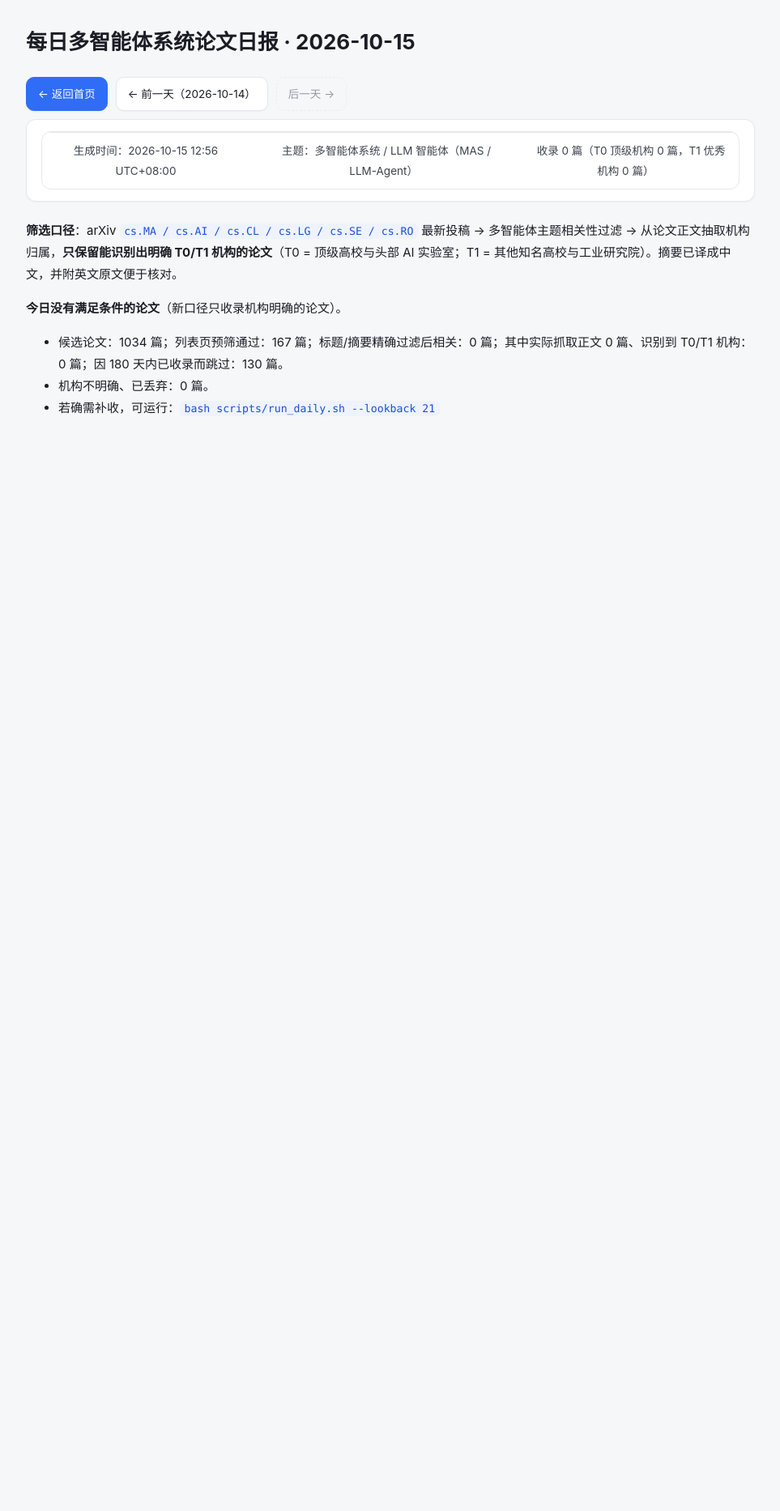
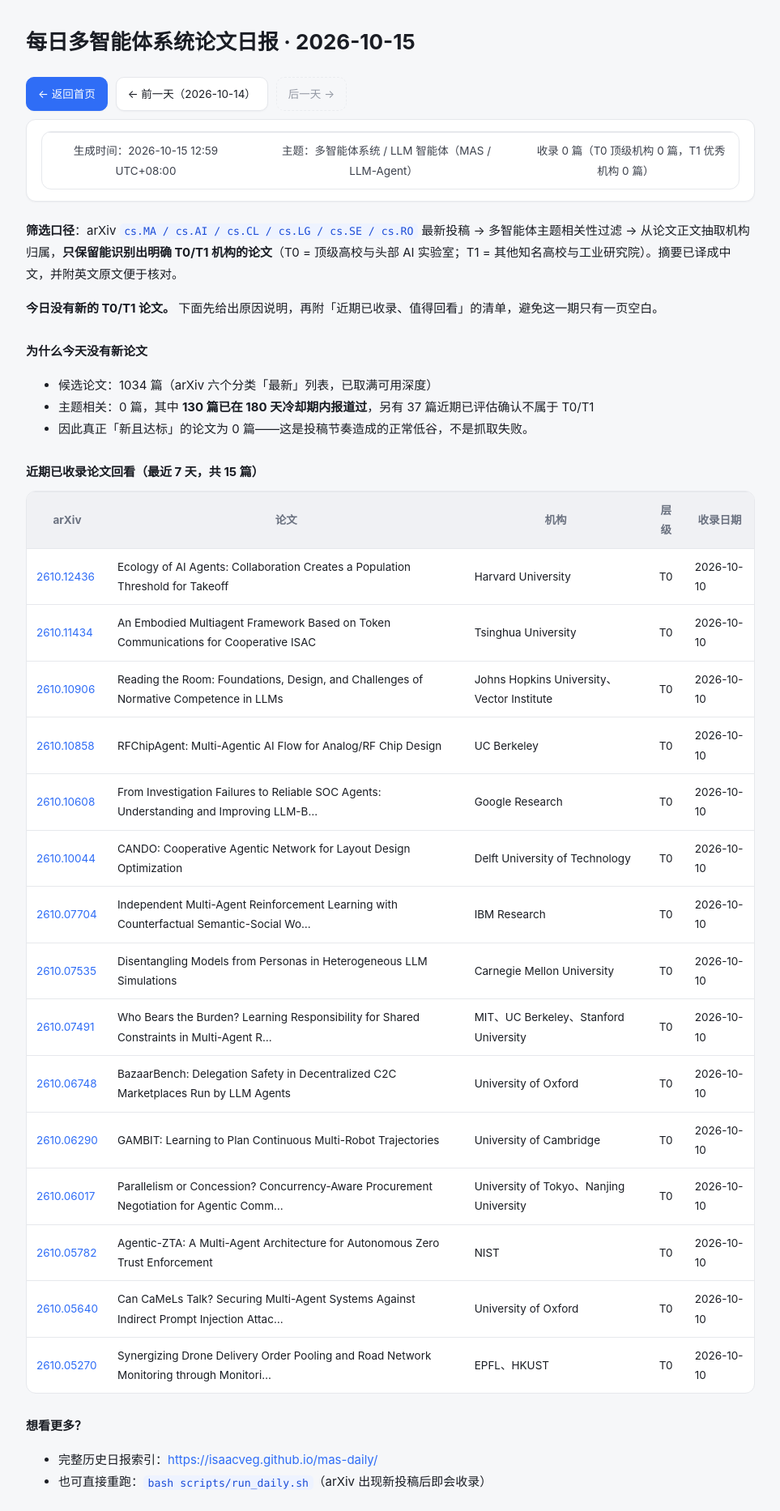
Before and after one commit to isaacveg/mas-daily, a Jekyll site: the page built from daily/2026-10-15.md, in a window 1280 px wide. Shown: the whole page at 81% size, without its empty margins (158-1121 px from the left). Built offline with Jekyll 4.4.1, drawn with Linux system fonts in a browser that asks for light colours; before the commit the page ends 900 px from its top, so only the background shows below that.

Commit message:
report: 更新 2026-10-15 日报

```diff
--- a/daily/2026-10-15.md
+++ b/daily/2026-10-15.md
@@ -8,12 +8,39 @@ permalink: /daily/2026-10-15/
 <div class="day-nav"><a class="home" href="/mas-daily/">← 返回首页</a><a href="/mas-daily/daily/2026-10-14/">← 前一天（2026-10-14）</a><span class="disabled">后一天 →</span></div>
 
 
-> 生成时间：2026-10-15 12:56 UTC+08:00　|　主题：多智能体系统 / LLM 智能体（MAS / LLM-Agent）　|　收录 0 篇（T0 顶级机构 0 篇，T1 优秀机构 0 篇）
+> 生成时间：2026-10-15 12:59 UTC+08:00　|　主题：多智能体系统 / LLM 智能体（MAS / LLM-Agent）　|　收录 0 篇（T0 顶级机构 0 篇，T1 优秀机构 0 篇）
 
 **筛选口径**：arXiv `cs.MA / cs.AI / cs.CL / cs.LG / cs.SE / cs.RO` 最新投稿 → 多智能体主题相关性过滤 → 从论文正文抽取机构归属，**只保留能识别出明确 T0/T1 机构的论文**（T0 = 顶级高校与头部 AI 实验室；T1 = 其他知名高校与工业研究院）。摘要已译成中文，并附英文原文便于核对。
 
-**今日没有满足条件的论文**（新口径只收录机构明确的论文）。
+**今日没有新的 T0/T1 论文。** 下面先给出原因说明，再附「近期已收录、值得回看」的清单，避免这一期只有一页空白。
 
-- 候选论文：1034 篇；列表页预筛通过：167 篇；标题/摘要精确过滤后相关：0 篇；其中实际抓取正文 0 篇、识别到 T0/T1 机构：0 篇；因 180 天内已收录而跳过：130 篇。
-- 机构不明确、已丢弃：0 篇。
-- 若确需补收，可运行：`bash scripts/run_daily.sh --lookback 21`
+### 为什么今天没有新论文
+
+- 候选论文：1034 篇（arXiv 六个分类「最新」列表，已取满可用深度）
+- 主题相关：0 篇，其中 **130 篇已在 180 天冷却期内报道过**，另有 37 篇近期已评估确认不属于 T0/T1
+- 因此真正「新且达标」的论文为 0 篇——这是投稿节奏造成的正常低谷，不是抓取失败。
+
+### 近期已收录论文回看（最近 7 天，共 15 篇）
+
+| arXiv | 论文 | 机构 | 层级 | 收录日期 |
+|-------|------|------|:----:|----------|
+| [2610.12436](https://arxiv.org/abs/2610.12436) | Ecology of AI Agents: Collaboration Creates a Population Threshold for Takeoff | Harvard University | T0 | 2026-10-10 |
+| [2610.11434](https://arxiv.org/abs/2610.11434) | An Embodied Multiagent Framework Based on Token Communications for Cooperative ISAC | Tsinghua University | T0 | 2026-10-10 |
+| [2610.10906](https://arxiv.org/abs/2610.10906) | Reading the Room: Foundations, Design, and Challenges of Normative Competence in LLMs | Johns Hopkins University、Vector Institute | T0 | 2026-10-10 |
+| [2610.10858](https://arxiv.org/abs/2610.10858) | RFChipAgent: Multi-Agentic AI Flow for Analog/RF Chip Design | UC Berkeley | T0 | 2026-10-10 |
+| [2610.10608](https://arxiv.org/abs/2610.10608) | From Investigation Failures to Reliable SOC Agents: Understanding and Improving LLM-B… | Google Research | T0 | 2026-10-10 |
+| [2610.10044](https://arxiv.org/abs/2610.10044) | CANDO: Cooperative Agentic Network for Layout Design Optimization | Delft University of Technology | T0 | 2026-10-10 |
+| [2610.07704](https://arxiv.org/abs/2610.07704) | Independent Multi-Agent Reinforcement Learning with Counterfactual Semantic-Social Wo… | IBM Research | T0 | 2026-10-10 |
+| [2610.07535](https://arxiv.org/abs/2610.07535) | Disentangling Models from Personas in Heterogeneous LLM Simulations | Carnegie Mellon University | T0 | 2026-10-10 |
+| [2610.07491](https://arxiv.org/abs/2610.07491) | Who Bears the Burden? Learning Responsibility for Shared Constraints in Multi-Agent R… | MIT、UC Berkeley、Stanford University | T0 | 2026-10-10 |
+| [2610.06748](https://arxiv.org/abs/2610.06748) | BazaarBench: Delegation Safety in Decentralized C2C Marketplaces Run by LLM Agents | University of Oxford | T0 | 2026-10-10 |
+| [2610.06290](https://arxiv.org/abs/2610.06290) | GAMBIT: Learning to Plan Continuous Multi-Robot Trajectories | University of Cambridge | T0 | 2026-10-10 |
+| [2610.06017](https://arxiv.org/abs/2610.06017) | Parallelism or Concession? Concurrency-Aware Procurement Negotiation for Agentic Comm… | University of Tokyo、Nanjing University | T0 | 2026-10-10 |
+| [2610.05782](https://arxiv.org/abs/2610.05782) | Agentic-ZTA: A Multi-Agent Architecture for Autonomous Zero Trust Enforcement | NIST | T0 | 2026-10-10 |
+| [2610.05640](https://arxiv.org/abs/2610.05640) | Can CaMeLs Talk? Securing Multi-Agent Systems Against Indirect Prompt Injection Attac… | University of Oxford | T0 | 2026-10-10 |
+| [2610.05270](https://arxiv.org/abs/2610.05270) | Synergizing Drone Delivery Order Pooling and Road Network Monitoring through Monitori… | EPFL、HKUST | T0 | 2026-10-10 |
+
+### 想看更多？
+
+- 完整历史日报索引：<https://isaacveg.github.io/mas-daily/>
+- 也可直接重跑：`bash scripts/run_daily.sh`（arXiv 出现新投稿后即会收录）
```
